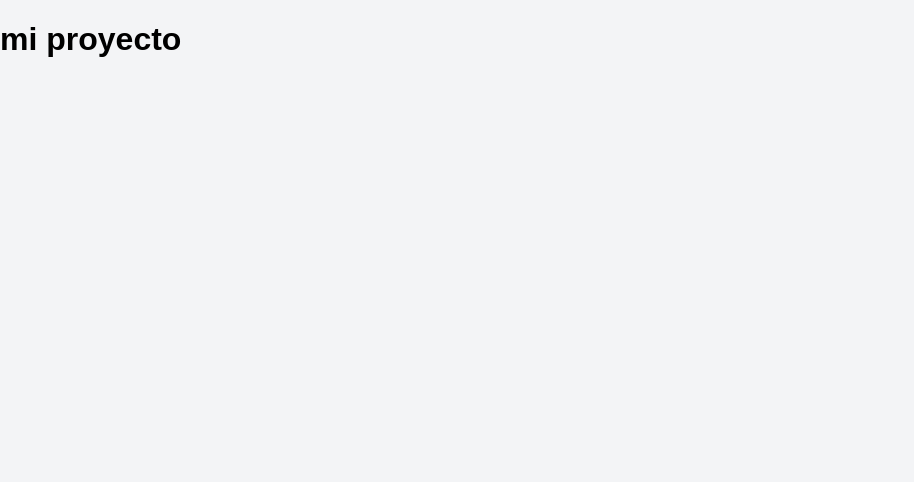
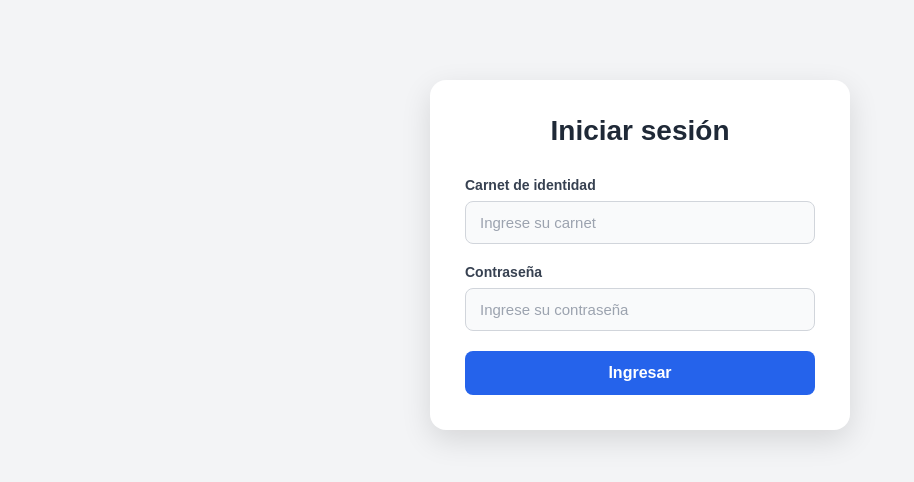
Before and after one commit to ikervegavaldes123-lang/frontend-buses, a React (Vite) app: page /login in a window 1280 px wide. Shown: the top 482 px of the page, without its empty margins (0-914 px from the left). Built offline with nearby package versions, Linux system fonts and the light colour scheme.

Commit message:
se agrego

```diff
--- a/src/App.tsx
+++ b/src/App.tsx
@@ -1,9 +1,8 @@
+import AppRoutes from "./routes/AppRoutes";
+
+
 function App() {
-  return (
-    <div>
-      <h1>mi proyecto</h1>
-    </div>
-  );
+  return <AppRoutes />;
 }
 
 
--- /dev/null
+++ b/src/components/auth/LoginForm.css
@@ -0,0 +1,111 @@
+/* Contenedor principal del formulario */
+.login-form {
+  width: 100%;
+  max-width: 420px;
+  margin: 80px auto;
+  padding: 35px;
+  background: #ffffff;
+  border-radius: 16px;
+  box-shadow: 0 10px 30px rgba(0, 0, 0, 0.12);
+  box-sizing: border-box;
+}
+
+/* Título */
+.login-form h1 {
+  margin: 0 0 30px;
+  text-align: center;
+  color: #1f2937;
+  font-size: 28px;
+  font-weight: 700;
+}
+
+/* Contenedores de los campos */
+.login-form > div {
+  margin-bottom: 20px;
+}
+
+/* Etiquetas */
+.login-form label {
+  display: block;
+  margin-bottom: 8px;
+  color: #374151;
+  font-size: 14px;
+  font-weight: 600;
+}
+
+/* Inputs */
+.login-form input {
+  width: 100%;
+  padding: 12px 14px;
+  border: 1px solid #d1d5db;
+  border-radius: 8px;
+  background-color: #f9fafb;
+  color: #111827;
+  font-size: 15px;
+  outline: none;
+  box-sizing: border-box;
+  transition:
+    border-color 0.2s ease,
+    box-shadow 0.2s ease,
+    background-color 0.2s ease;
+}
+
+/* Input cuando recibe el foco */
+.login-form input:focus {
+  border-color: #2563eb;
+  background-color: #ffffff;
+  box-shadow: 0 0 0 3px rgba(37, 99, 235, 0.15);
+}
+
+/* Placeholder */
+.login-form input::placeholder {
+  color: #9ca3af;
+}
+
+/* Mensaje de error */
+.login-form p[role="alert"] {
+  margin: 0 0 20px;
+  padding: 10px 12px;
+  border-radius: 8px;
+  background-color: #fee2e2;
+  color: #b91c1c;
+  font-size: 14px;
+}
+
+/* Botón */
+.login-form button {
+  width: 100%;
+  padding: 13px;
+  border: none;
+  border-radius: 8px;
+  background-color: #2563eb;
+  color: #ffffff;
+  font-size: 16px;
+  font-weight: 600;
+  cursor: pointer;
+  transition:
+    background-color 0.2s ease,
+    transform 0.1s ease;
+}
+
+/* Hover */
+.login-form button:hover {
+  background-color: #1d4ed8;
+}
+
+/* Click */
+.login-form button:active {
+  transform: scale(0.98);
+}
+
+/* Diseño para celulares */
+@media (max-width: 480px) {
+  .login-form {
+    margin: 30px 15px;
+    padding: 25px 20px;
+  }
+
+  .login-form h1 {
+    font-size: 24px;
+  }
+}
--- /dev/null
+++ b/src/components/auth/LoginForm.tsx
@@ -0,0 +1,75 @@
+import { useState } from "react";
+import type { FormEventHandler } from "react";
+import type { LoginCredentials } from "../../types/auth";
+import "./LoginForm.css";
+
+interface LoginFormProps {
+  error?: string;
+  onSubmit: (credentials: LoginCredentials) => void;
+}
+
+function LoginForm({ error, onSubmit }: LoginFormProps) {
+  const [carnet, setCarnet] = useState("");
+  const [password, setPassword] = useState("");
+
+  const handleSubmit: FormEventHandler<HTMLFormElement> = (event) => {
+    event.preventDefault();
+
+    const normalizedCarnet = carnet.trim();
+
+    if (!normalizedCarnet || !password) {
+      return;
+    }
+
+    onSubmit({
+      carnet: normalizedCarnet,
+      password,
+    });
+  };
+
+  return (
+    <form className="login-form" onSubmit={handleSubmit}>
+      <h1>Iniciar sesión</h1>
+
+      <div>
+        <label htmlFor="carnet">Carnet de identidad</label>
+
+        <input
+          id="carnet"
+          name="carnet"
+          type="text"
+          value={carnet}
+          onChange={(event) => setCarnet(event.target.value)}
+          placeholder="Ingrese su carnet"
+          autoComplete="username"
+          required
+        />
+      </div>
+
+      <div>
+        <label htmlFor="password">Contraseña</label>
+
+        <input
+          id="password"
+          name="password"
+          type="password"
+          value={password}
+          onChange={(event) => setPassword(event.target.value)}
+          placeholder="Ingrese su contraseña"
+          autoComplete="current-password"
+          required
+        />
+      </div>
+
+      {error && (
+        <p role="alert" aria-live="polite">
+          {error}
+        </p>
+      )}
+
+      <button type="submit">Ingresar</button>
+    </form>
+  );
+}
+
+export default LoginForm;
--- /dev/null
+++ b/src/data/users.json
@@ -0,0 +1,16 @@
+[
+  {
+    "id": "user-1",
+    "name": "Administrador",
+    "carnet": "1234567",
+    "password": "admin123",
+    "role": "ADMIN"
+  },
+  {
+    "id": "user-2",
+    "name": "Usuario de prueba",
+    "carnet": "7654321",
+    "password": "usuario123",
+    "role": "USUARIO"
+  }
+]
--- a/src/pages/HomePage.tsx
+++ b/src/pages/HomePage.tsx
@@ -1,8 +1,39 @@
+import { useNavigate } from "react-router-dom";
+
+
+import { authRepository } from "../repositories/authRepository";
+
+
 function HomePage() {
+  const navigate = useNavigate();
+  const user = authRepository.getCurrentUser();
+
+
+  const handleLogout = () => {
+    authRepository.logout();
+    navigate("/login", { replace: true });
+  };
+
+
   return (
     <main>
       <h1>Página principal</h1>
-      <p>Bienvenido a la aplicación.</p>
+
+
+      {user ? (
+        <>
+          <p>Bienvenido, {user.name}</p>
+          <p>Carnet: {user.carnet}</p>
+          <p>Rol: {user.role}</p>
+
+
+          <button type="button" onClick={handleLogout}>
+            Cerrar sesión
+          </button>
+        </>
+      ) : (
+        <p>No existe una sesión activa.</p>
+      )}
     </main>
   );
 }
--- a/src/pages/auth/LoginPage.tsx
+++ b/src/pages/auth/LoginPage.tsx
@@ -1,8 +1,47 @@
+import { useState } from "react";
+import { Navigate, useNavigate } from "react-router-dom";
+
+
+import LoginForm from "../../components/auth/LoginForm";
+import { authRepository } from "../../repositories/authRepository";
+
+
+import type { LoginCredentials } from "../../types/auth";
+
+
 function LoginPage() {
+  const navigate = useNavigate();
+  const [error, setError] = useState("");
+
+
+  if (authRepository.isAuthenticated()) {
+    return <Navigate to="/" replace />;
+  }
+
+
+  const handleLogin = (credentials: LoginCredentials) => {
+    setError("");
+
+
+    const user = authRepository.login(credentials);
+
+
+    if (!user) {
+      setError("El carnet o la contraseña son incorrectos.");
+      return;
+    }
+
+
+    navigate("/", { replace: true });
+  };
+
+
   return (
     <main>
-      <h1>Iniciar sesión</h1>
-      <p>Aquí estará el formulario de acceso.</p>
+      <LoginForm
+        error={error}
+        onSubmit={handleLogin}
+      />
     </main>
   );
 }
--- /dev/null
+++ b/src/repositories/authRepository.ts
@@ -0,0 +1,58 @@
+import initialUsers from "../data/users.json";
+import { storageService } from "../services/storageService";
+import type {
+  LoginCredentials,
+  User,
+  UserRecord,
+} from "../types/auth";
+
+
+const SESSION_KEY = "app_session";
+
+
+const users = initialUsers as UserRecord[];
+
+
+export const authRepository = {
+  login(credentials: LoginCredentials): User | null {
+    const foundUser = users.find(
+      (user) =>
+        user.carnet === credentials.carnet &&
+        user.password === credentials.password
+    );
+
+
+    if (!foundUser) {
+      return null;
+    }
+
+
+    const sessionUser: User = {
+      id: foundUser.id,
+      name: foundUser.name,
+      carnet: foundUser.carnet,
+      role: foundUser.role,
+    };
+
+
+    storageService.set<User>(SESSION_KEY, sessionUser);
+
+
+    return sessionUser;
+  },
+
+
+  logout(): void {
+    storageService.remove(SESSION_KEY);
+  },
+
+
+  getCurrentUser(): User | null {
+    return storageService.get<User>(SESSION_KEY);
+  },
+
+
+  isAuthenticated(): boolean {
+    return this.getCurrentUser() !== null;
+  },
+};
--- /dev/null
+++ b/src/services/storageService.ts
@@ -0,0 +1,37 @@
+export const storageService = {
+  get<T>(key: string): T | null {
+    try {
+      const value = localStorage.getItem(key);
+
+
+      if (value === null) {
+        return null;
+      }
+
+
+      return JSON.parse(value) as T;
+    } catch (error) {
+      console.error(`Error al leer ${key} del localStorage:`, error);
+      return null;
+    }
+  },
+
+
+  set<T>(key: string, value: T): void {
+    try {
+      localStorage.setItem(key, JSON.stringify(value));
+    } catch (error) {
+      console.error(`Error al guardar ${key} en localStorage:`, error);
+    }
+  },
+
+
+  remove(key: string): void {
+    localStorage.removeItem(key);
+  },
+
+
+  clear(): void {
+    localStorage.clear();
+  },
+};
--- /dev/null
+++ b/src/types/auth.ts
@@ -0,0 +1,20 @@
+export type UserRole = "ADMIN" | "USUARIO";
+
+
+export interface User {
+  id: string;
+  name: string;
+  carnet: string;
+  role: UserRole;
+}
+
+
+export interface UserRecord extends User {
+  password: string;
+}
+
+
+export interface LoginCredentials {
+  carnet: string;
+  password: string;
+}
```
